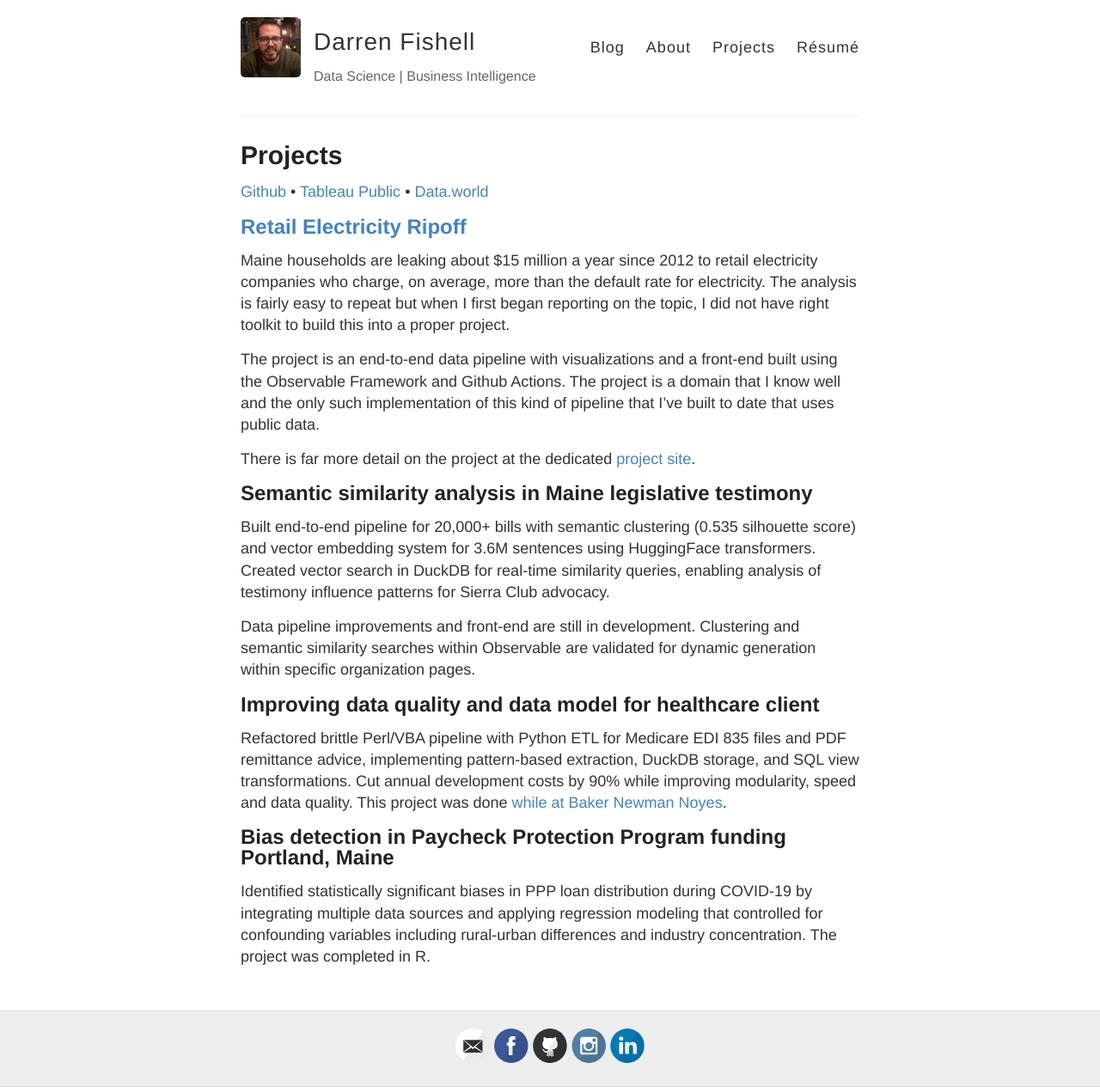
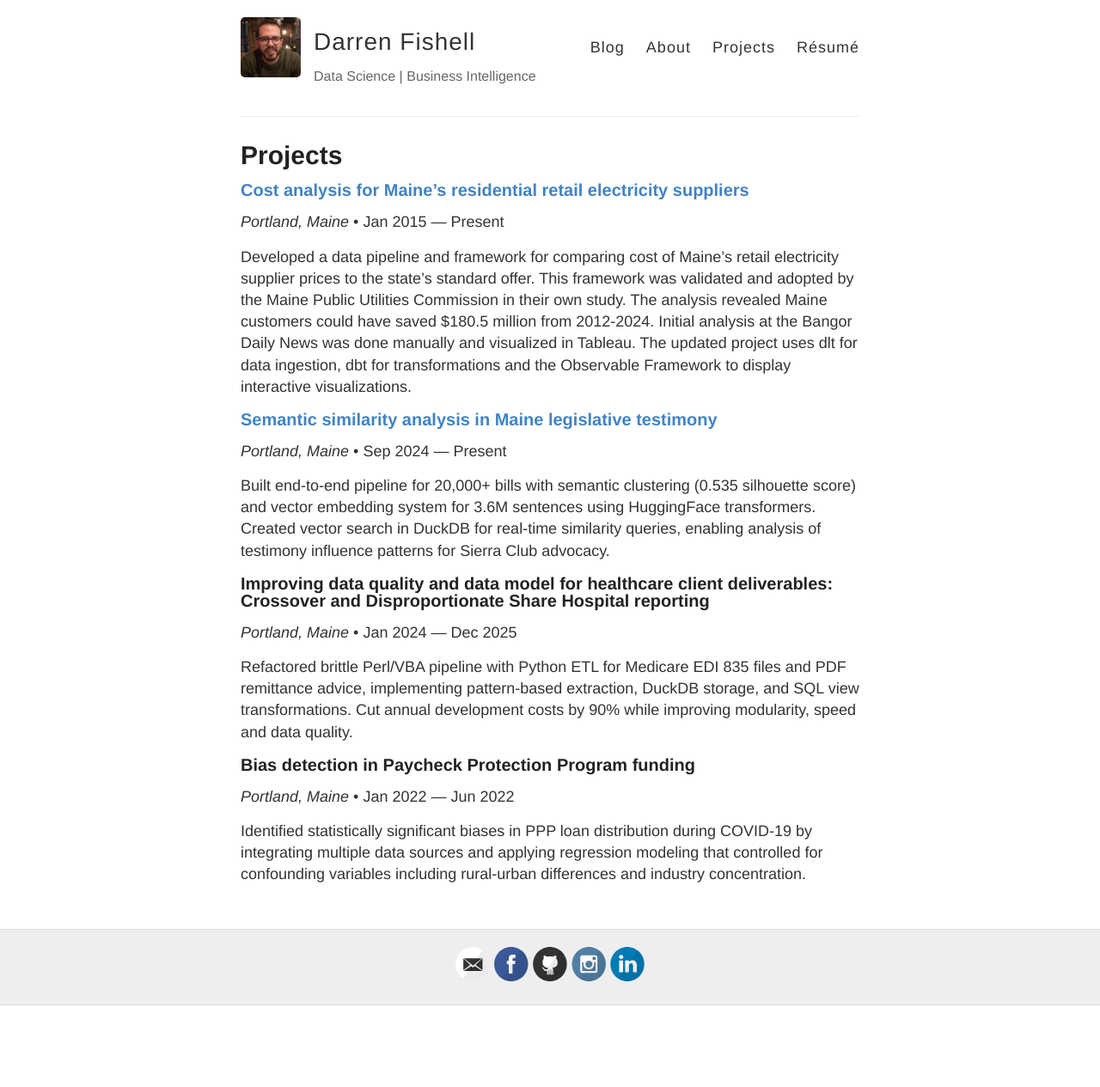
Before and after one commit to darrenfishell/darrenfishell.github.io, a Jekyll site: the page built from projects.md, in a window 1280 px wide. Shown: the whole page at 86% size. Built offline with Jekyll 4.4.1, drawn with Linux system fonts in a browser that asks for light colours; after the commit the page ends 1170 px from its top, so only the background shows below that.

Commit message:
Move projects to include

```diff
--- a/projects.md
+++ b/projects.md
@@ -4,26 +4,4 @@ title: Projects
 permalink: /projects/
 ---
 
-[Github](https://github.com/darrenfishell) • [Tableau Public](https://public.tableau.com/app/profile/darren.fishell/vizzes) • [Data.world](https://data.world/darrenfishell)
-
-## [Retail Electricity Ripoff]({{ site.baseurl }}/retail-electricity)
-
-Maine households are leaking about $15 million a year since 2012 to retail electricity companies who charge, on average, more than the default rate for electricity. The analysis is fairly easy to repeat but when I first began reporting on the topic, I did not have right toolkit to build this into a proper project.
-
-The project is an end-to-end data pipeline with visualizations and a front-end built using the Observable Framework and Github Actions. The project is a domain that I know well and the only such implementation of this kind of pipeline that I've built to date that uses public data.
-
-There is far more detail on the project at the dedicated [project site]({{ site.baseurl }}/retail-electricity).
-
-## Semantic similarity analysis in Maine legislative testimony
-
-Built end-to-end pipeline for 20,000+ bills with semantic clustering (0.535 silhouette score) and vector embedding system for 3.6M sentences using HuggingFace transformers. Created vector search in DuckDB for real-time similarity queries, enabling analysis of testimony influence patterns for Sierra Club advocacy.
-
-Data pipeline improvements and front-end are still in development. Clustering and semantic similarity searches within Observable are validated for dynamic generation within specific organization pages.
-
-## Improving data quality and data model for healthcare client
-
-Refactored brittle Perl/VBA pipeline with Python ETL for Medicare EDI 835 files and PDF remittance advice, implementing pattern-based extraction, DuckDB storage, and SQL view transformations. Cut annual development costs by 90% while improving modularity, speed and data quality. This project was done [while at Baker Newman Noyes](https://www.darrenfishell.website/resume/#business-intelligence-manager).
-
-## Bias detection in Paycheck Protection Program funding Portland, Maine
-
-Identified statistically significant biases in PPP loan distribution during COVID-19 by integrating multiple data sources and applying regression modeling that controlled for confounding variables including rural-urban differences and industry concentration. The project was completed in R.
+{% include projects.md %}
```
